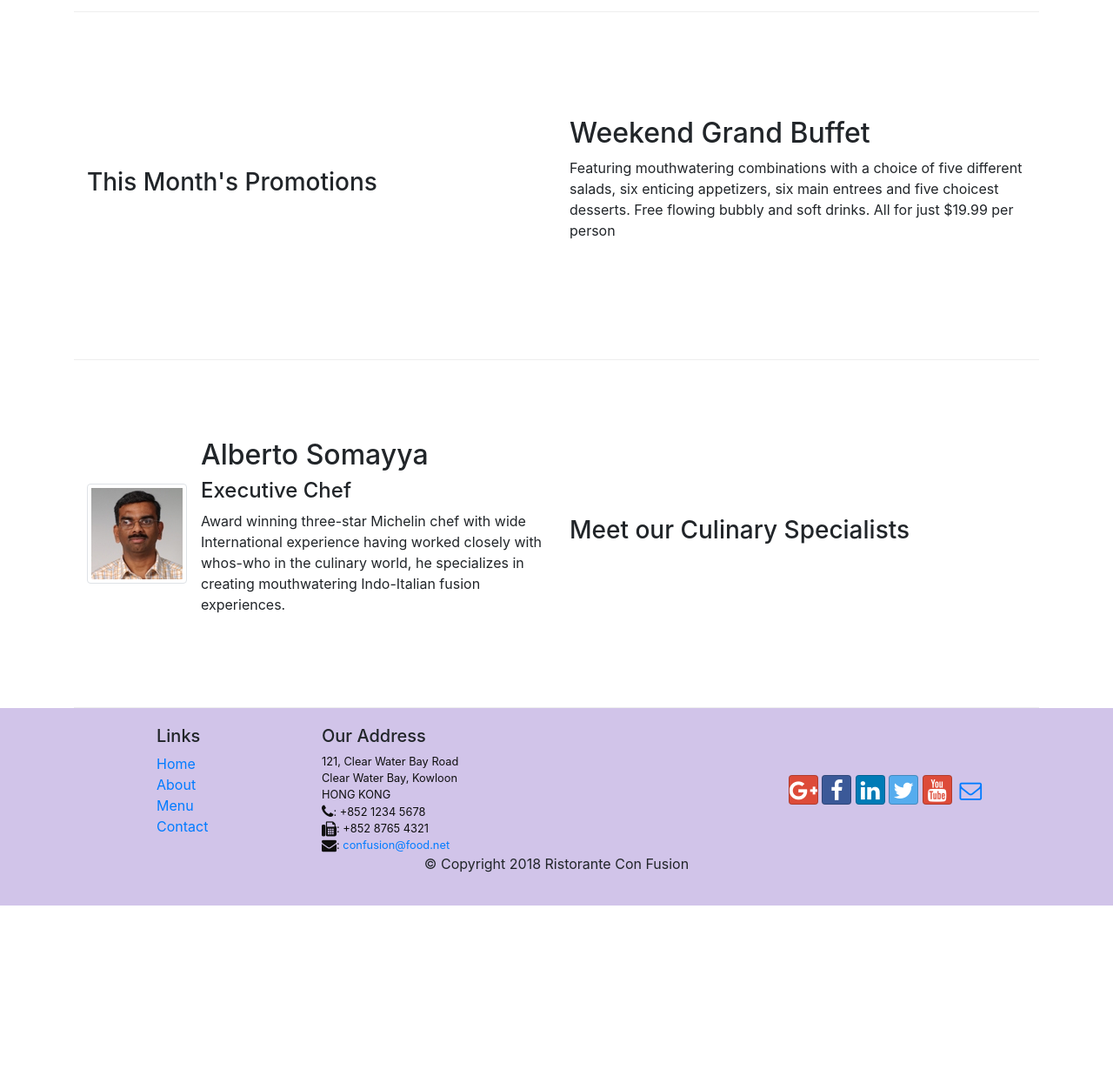
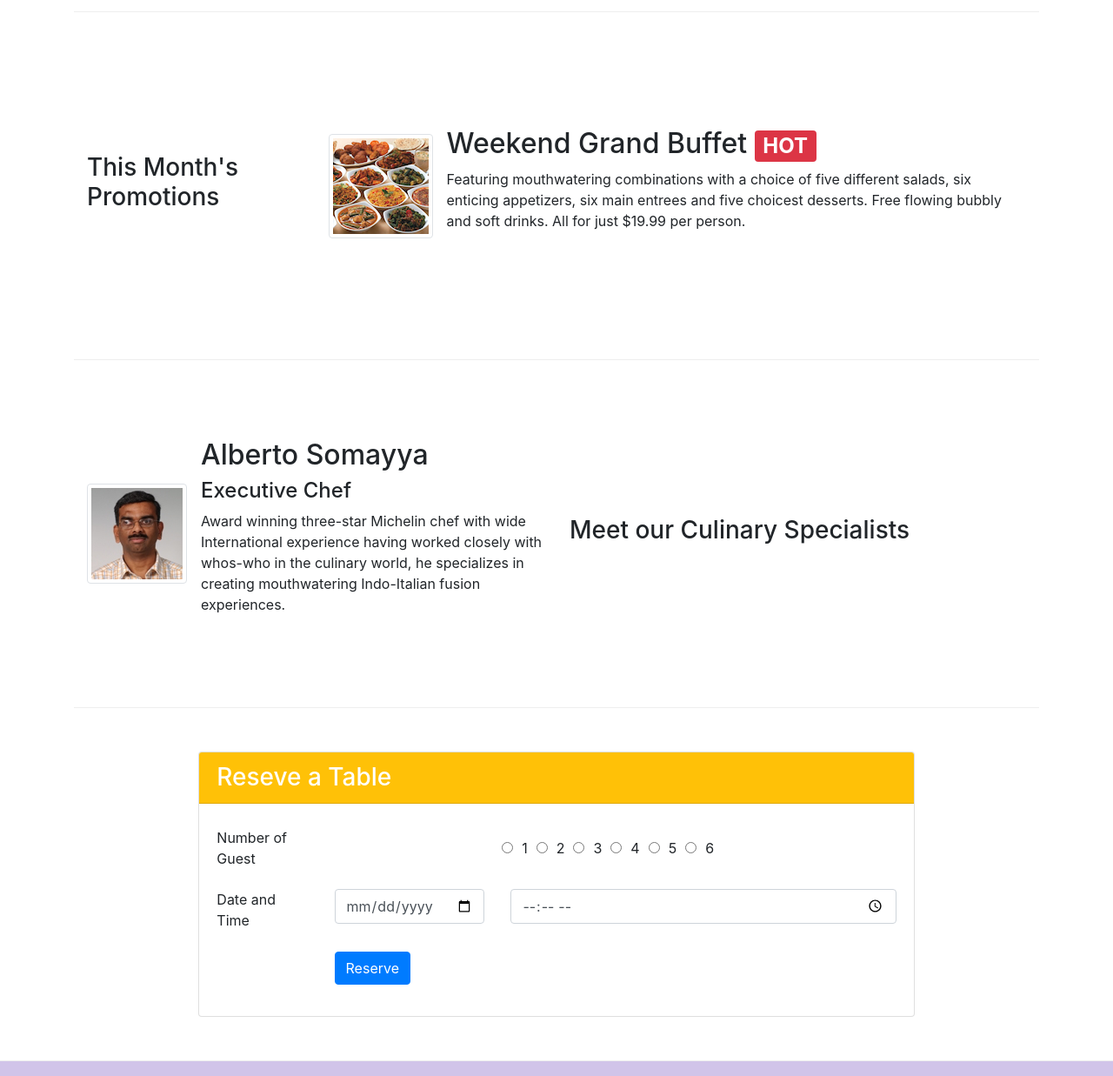
Before and after one commit to rohit309/CONFUSION, a website: page index.html in a window 1280 px wide. Shown: the part 720-1957 px from the top of the page at 87% size. Before the commit the page ends 1761 px from the top, so only its background shows below. Drawn offline with nearby package versions, Linux system fonts and the light colour scheme.

Commit message:
Assinment 2

```diff
--- a/index.html
+++ b/index.html
@@ -46,6 +46,10 @@
                     <!--img-fluid for responsive-->
                     <img src="img/logo.png" class="image-fluid">
                 </div>
+                <div class="col-12 col-sm align-self-center">
+                    <!--href="#reservetable" use to jump on table by help of id-->
+                    <a class="btn btn-warning btn-block btn-sm" href="#reservetable" role="button">Reserve a Table</a>
+                </div>
             </div>
         </div>
     </header>
@@ -73,12 +77,17 @@
 
 
         <div class="row row-content align-items-center">
-            <div class="col col-sm col-md">
+            <div class="col-sm-4 col-md-3">
                 <h3>This Month's Promotions</h3>
             </div>
-            <div class="col col-sm col-md">
-                <h2>Weekend Grand Buffet</h2>
-                <p>Featuring mouthwatering combinations with a choice of five different salads, six enticing appetizers, six main entrees and five choicest desserts. Free flowing bubbly and soft drinks. All for just $19.99 per person </p>
+            <div class="col-sm col-md">
+                <div class="media">
+                    <img class="d-flex mr-3 img-thumbnail align-self-center flex-last" src="img/buffet.png" alt="Buffet">
+                    <div class="media-body flex-first">
+                        <h2 class="mt-0">Weekend Grand Buffet <span class="badge badge-danger">HOT</span></h2>
+                        <p class="d-none d-sm-block">Featuring mouthwatering combinations with a choice of five different salads, six enticing appetizers, six main entrees and five choicest desserts. Free flowing bubbly and soft drinks. All for just $19.99 per person.</p>
+                    </div>
+                </div>
             </div>
         </div>
 
@@ -101,6 +110,59 @@
                     </div>
                 </div>
 
+            </div>
+        </div>
+    </div>
+
+    <div class="row row-content justify-content-center">
+        <div class="col-12 col-sm-8 align-self-center">
+            <div class="card">
+                <h3 class="card-header bg-warning text-white">Reseve a Table</h3>
+                <div class="card-body">
+                    <form id="reservetable">
+                        <div class="form-group row">
+                            <label class="col-12 col-sm-2  col-form-label">Number of Guest</label>
+                            <!--radio button-->
+							<div class="form-check form-check-inline col-12 col-sm justify-content-center ">
+								<label class="form-check-label">
+									<input type="radio" class="form-check-input" id="numberofguest1" name="numberofguest" value="1" style="margin:10px;">1
+								</label>
+								<label class="form-check-label">
+									<input type="radio" class="form-check-input" id="numberofguest2" name="numberofguest" value="2" style="margin:10px;">2
+								</label>
+								<label class="form-check-label">
+									<input type="radio" class="form-check-input" id="numberofguest3" name="numberofguest" value="2" style="margin:10px;">3
+								</label>
+								<label class="form-check-label">
+									<input type="radio" class="form-check-input" id="numberofguest4" name="numberofguest" value="2" style="margin:10px;">4
+								</label>
+								<label class="form-check-label">
+									<input type="radio" class="form-check-input" id="numberofguest5" name="numberofguest" value="2" style="margin:10px;">5
+								</label>
+								<label class="form-check-label">
+									<input type="radio" class="form-check-input" id="numberofguest6" name="numberofguest" value="2" style="margin:10px;">6
+								</label>
+                            </div>
+                        </div>
+                        <div class="form-group row" >
+                            <label for="date" class="col-12 col-md-2  col-form-lable">Date and Time</label>
+                            <div class="col-12 col-sm-3 ">
+                                <input type="date" class="form-control" id="date" name="date" placeholder="Date">
+                            </div>
+                            <div class="col-12 col-sm-7 ">
+                                <input type="time" class="form-control" id="time" name="time" placeholder="Time">
+                            </div>
+                        </div>
+						<div class="form-group row">
+                            <!--offset 2 excecpt for sm-->
+                            <div class="offset-sm-2 col-md-10">
+                                <button type="submit" class="btn btn-primary">Reserve</button>
+                            </div>
+                        </div>
+
+
+                    </form>
+                </div>
             </div>
         </div>
     </div>
```
